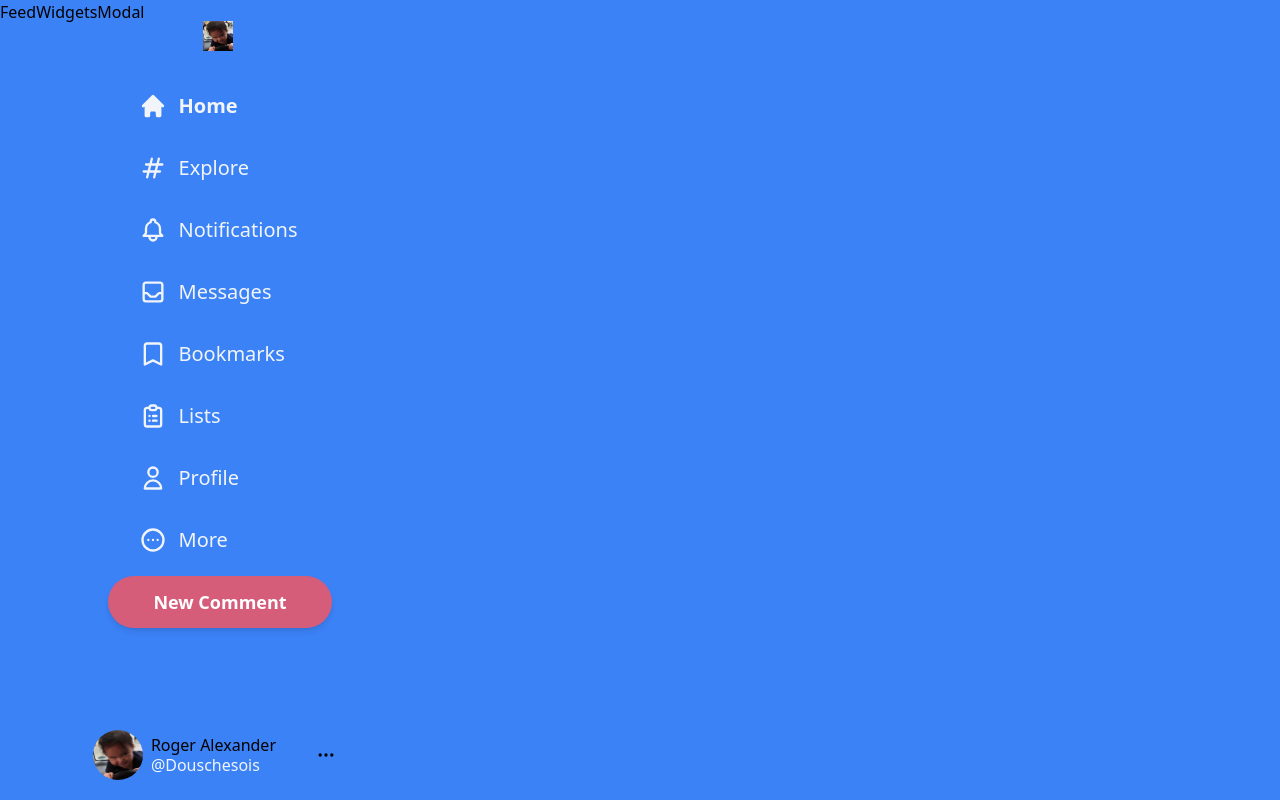
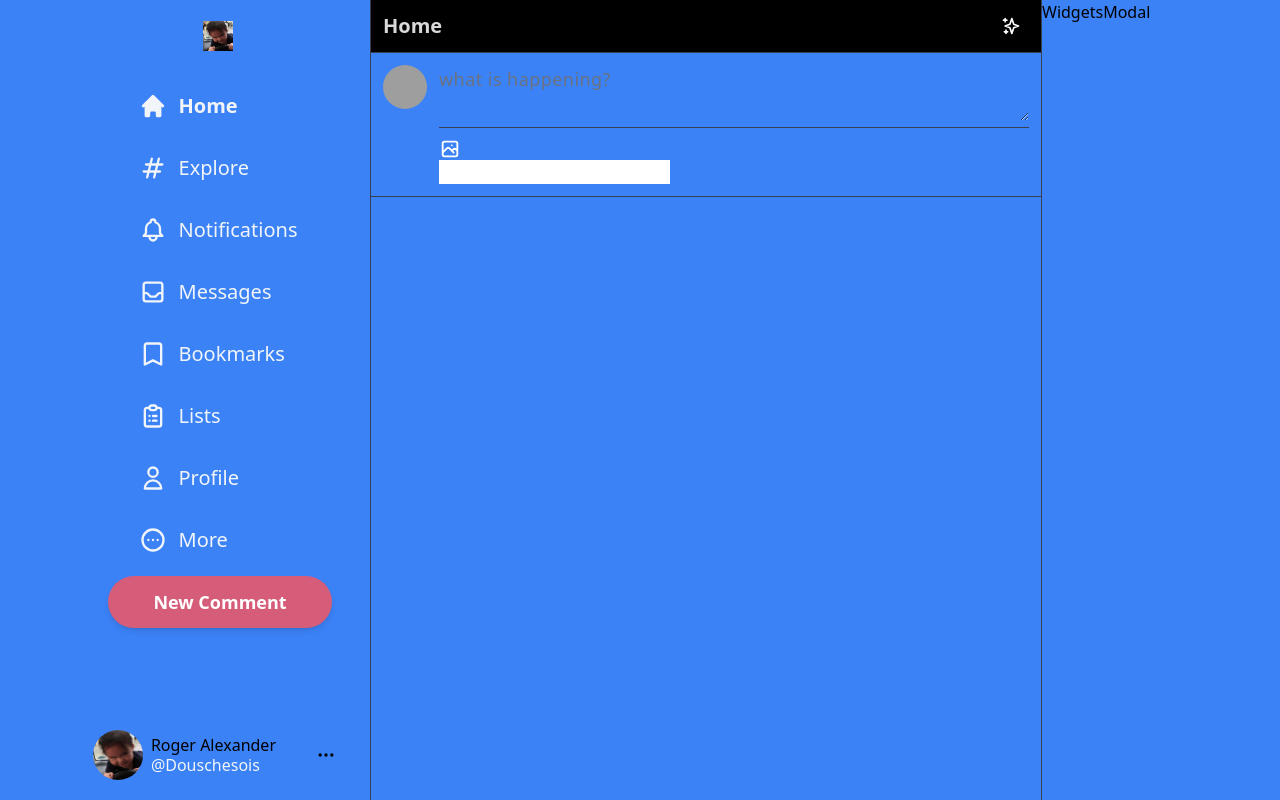
Before and after one commit to DouscheSois/smapp, a Next.js app: page / in a window 1280 px wide. Built offline with nearby package versions, Linux system fonts and the light colour scheme; grey boxes are pictures that could not be loaded.

Commit message:
started on middle column, input.js still frontend

```diff
--- a/components/Feed.js
+++ b/components/Feed.js
@@ -1,5 +1,18 @@
+import { SparklesIcon } from "@heroicons/react/outline";
+import Input from "./Input";
+
 const Feed = () => {
-  return <div>Feed</div>;
+  return (
+    <div className="text-white flex-grow border-l border-r border-gray-700 max-w-2xl sm:ml-[73px] xl:ml-[370px]">
+      <div className="text-[#d9d9d9] flex items-center sm:justify-between py-2 px-3 sticky top-0 z-50 bg-black border-b border-gray-700">
+        <h2 className="text-lg sm:text-xl font-bold">Home</h2>
+        <div className="hoverAnimation w-9 h-9 flex items-center justify-center xl:px-0 ml-auto">
+          <SparklesIcon className="h-5 text-white" />
+        </div>
+      </div>
+      <Input />
+    </div>
+  );
 };
 
 export default Feed;
--- /dev/null
+++ b/components/Input.js
@@ -0,0 +1,59 @@
+// import Image from "next/image";
+// import ImageOne from "../assets/ImageOne.jpg";
+
+import { useState } from "react";
+import { XIcon, PhotographIcon } from "@heroicons/react/outline";
+
+const Input = () => {
+  const [input, setInput] = useState();
+  const [selectedFile, setSelectedFile] = useState(null);
+
+  return (
+    <div
+      className={`border-b border-gray-700 p-3 flex space-x-3 overflow-y-scroll`}
+    >
+      <img
+        src="https://www.jquery-az.com/html/images/banana.jpg"
+        alt="img vs Image"
+        className="h-11 w-11 rounded-full cursor-pointer"
+      />
+      <div className="w-full divide-y divide-gray-700">
+        <div className={``}>
+          <textarea
+            value={input}
+            onChange={(e) => setInput(e.target.value)}
+            id=""
+            rows="2"
+            placeholder="what is happening?"
+            className="bg-transparent outline-none text-[#d9d9d9] text-lg placeholder-gray-500 tracking-wide w-full min-h-[50px]"
+          ></textarea>
+          {selectedFile && (
+            <div className="relative">
+              <div
+                className="absolute w-8 h-8 bg-[#15181c] hover:bg-[#272c26] bg-opacity-75 rounded-full flex items-center justify-center top-1 left-1 cursor-pointer"
+                onClick={() => setSelectedFile(null)}
+              >
+                <XIcon className="text-white h-5" />
+              </div>
+              <img
+                src={selectedFile}
+                alt=""
+                className="rounded-2xl mx-h-80 object-contain"
+              />
+            </div>
+          )}
+        </div>
+        <div className="flex items-center justify-between pt-2.5">
+          <div className="flex items-center">
+            <div className="icons">
+              <PhotographIcon className="h-[22px] text-white" />
+              <input type="text" />
+            </div>
+          </div>
+        </div>
+      </div>
+    </div>
+  );
+};
+
+export default Input;
--- a/components/Sidebar.js
+++ b/components/Sidebar.js
@@ -1,7 +1,7 @@
 import Image from "next/image";
 import SidebarLink from "./SidebarLink.js";
 import { HomeIcon } from "@heroicons/react/solid";
-import ImageOne from "../assets/ImageOne.png";
+import ImageOne from "../assets/ImageOne.jpg";
 import {
   HashtagIcon,
   BellIcon,
```
Also changed, not shown: assets/ImageOne.jpg (renamed from assets/ImageOne.png).
